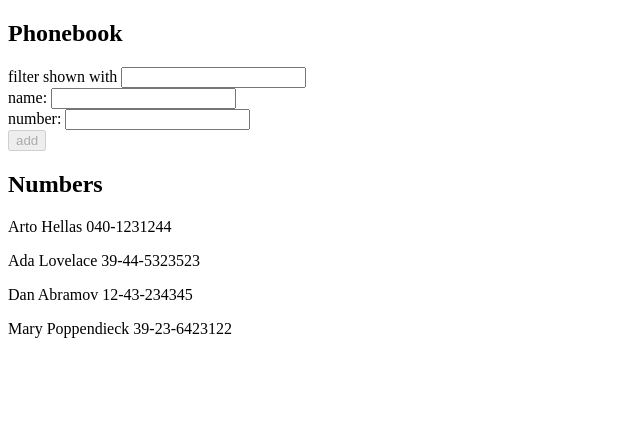
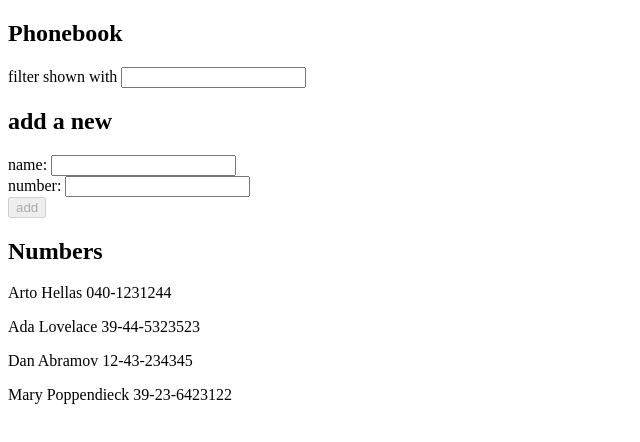
Before and after one commit to jpiiroin/FullStack, a React (Vite) app in the folder osa2/puhelinluettelo/: page / in a window 1280 px wide. Shown: the top 442 px of the page, without its empty margins (0-640 px from the left). Built offline with nearby package versions, Linux system fonts and the light colour scheme.

Commit message:
2.10: puhelinluettelo step5

```diff
--- a/osa2/puhelinluettelo/src/App.jsx
+++ b/osa2/puhelinluettelo/src/App.jsx
@@ -1,15 +1,31 @@
 import { useState } from 'react'
 
-const App = () => {
-  const [persons, setPersons] = useState([
-    { name: 'Arto Hellas', number: '040-1231244'},
-    { name: 'Ada Lovelace', number: '39-44-5323523' },
-    { name: 'Dan Abramov', number: '12-43-234345' },
-    { name: 'Mary Poppendieck', number: '39-23-6423122' }
-  ])
-  const [newName, setNewName] = useState('')
-  const [newNumber, setNewNumber] = useState('')
-  const [newSearch, setNewSearch] = useState('')
+const Filter = ({ newSearch, handlenewSearch }) => {
+  return (
+    <>
+    filter shown with <input
+      value={newSearch}
+      onChange={handlenewSearch}
+      />
+    </>
+  )
+}
+
+const Persons = ({ persons, newSearch }) => {
+  function filterItems(arr, query) {
+    return arr.filter((s) => s.name.toLowerCase().includes(query.toLowerCase()));
+  }
+  const filtered = filterItems(persons, newSearch)
+  return (
+    <>
+    {filtered.map(item => <p key={item.name}>{item.name} {item.number}</p>)}
+    </>
+  )
+}
+
+const PersonForm = ({ persons, newName, newNumber,
+  handleNameChange, handleNumberChange, setPersons,
+  setNewName, setNewNumber }) => {
 
   const addPerson = (event) => {
     event.preventDefault()
@@ -27,6 +43,40 @@ const App = () => {
     }
   }
 
+  return (
+    <>
+    <form onSubmit={addPerson}>
+      <div>
+          name: <input
+          value={newName}
+          onChange={handleNameChange}
+          />
+      </div>
+      <div>
+          number: <input
+          value={newNumber}
+          onChange={handleNumberChange}
+          />
+      </div>
+      <div>
+        <button type="submit" disabled={newName===''}>add</button>
+      </div>
+    </form>
+    </>
+  )
+}
+
+const App = () => {
+  const [persons, setPersons] = useState([
+    { name: 'Arto Hellas', number: '040-1231244'},
+    { name: 'Ada Lovelace', number: '39-44-5323523' },
+    { name: 'Dan Abramov', number: '12-43-234345' },
+    { name: 'Mary Poppendieck', number: '39-23-6423122' }
+  ])
+  const [newName, setNewName] = useState('')
+  const [newNumber, setNewNumber] = useState('')
+  const [newSearch, setNewnewSearch] = useState('')
+
   const handleNameChange = (event) => {
     console.log(event.target.value)
     setNewName(event.target.value)
@@ -37,42 +87,30 @@ const App = () => {
     setNewNumber(event.target.value)
   }
 
-  const handleSearch = (event) => {
+  const handlenewSearch = (event) => {
     console.log(event.target.value)
-    setNewSearch(event.target.value)
-  }
-
-  function filterItems(arr, query) {
-    return arr.filter((s) => s.name.toLowerCase().includes(query.toLowerCase()));
+    setNewnewSearch(event.target.value)
   }
 
   return (
     <div>
       <h2>Phonebook</h2>
-      filter shown with <input
-      value={newSearch}
-      onChange={handleSearch}
-      />
-      <form onSubmit={addPerson}>
-        <div>
-          name: <input
-          value={newName}
-          onChange={handleNameChange}
-           />
-        </div>
-        <div>
-          number: <input
-          value={newNumber}
-          onChange={handleNumberChange}
-           />
-        </div>
-        <div>
-          <button type="submit" disabled={newName ===''}>add</button>
-        </div>
-      </form>
+      <Filter newSearch = {newSearch} handlenewSearch = {handlenewSearch}/>
+
+      <h2>add a new</h2>
+      <PersonForm
+        persons = {persons}
+        newName = {newName}
+        newNumber = {newNumber}
+        handleNameChange = {handleNameChange}
+        handleNumberChange = {handleNumberChange}
+        setPersons = {setPersons}
+        setNewName = {setNewName}
+        setNewNumber = {setNewNumber}
+        />
+
       <h2>Numbers</h2>
-        {filterItems(persons,newSearch).map(item => (<p key={item.name}>{item.name} {item.number}</p>
-        ))}
+      <Persons persons = {persons} newSearch = {newSearch}/>
     </div>
   )
 }
```
